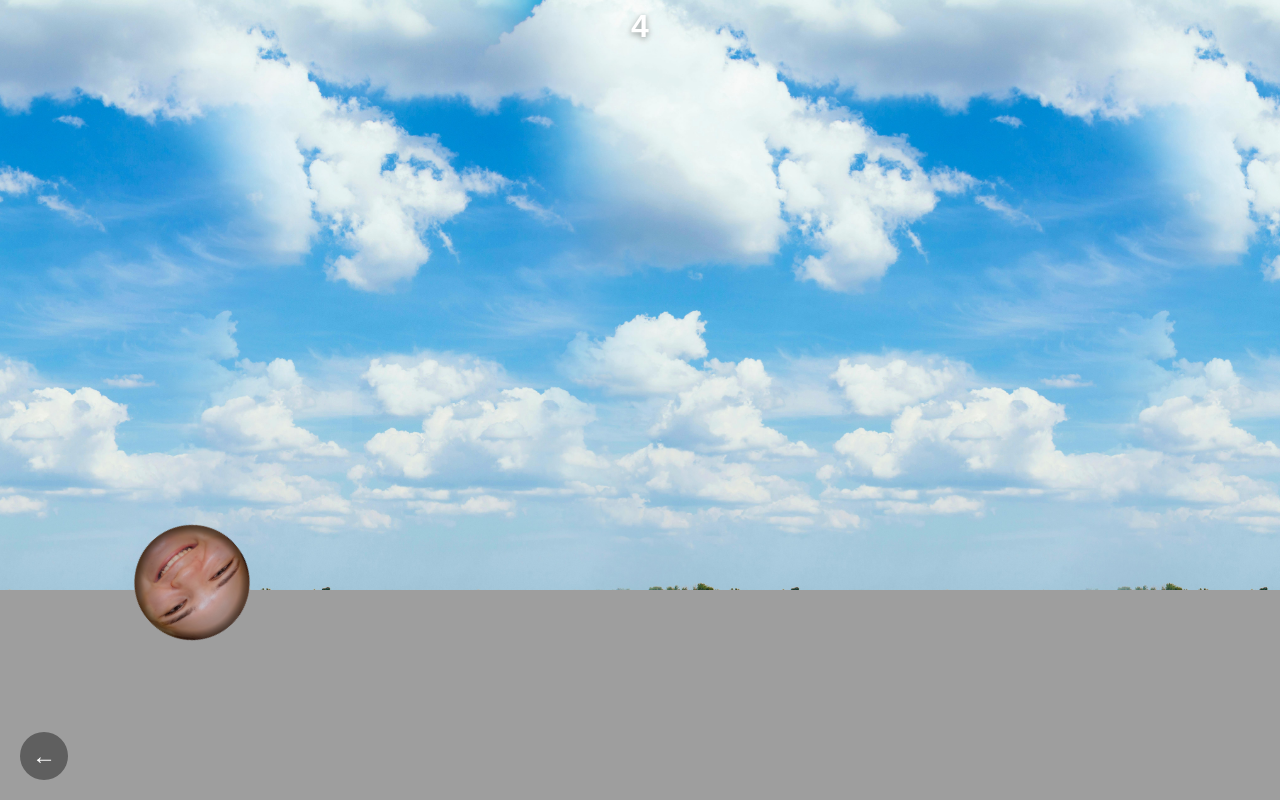
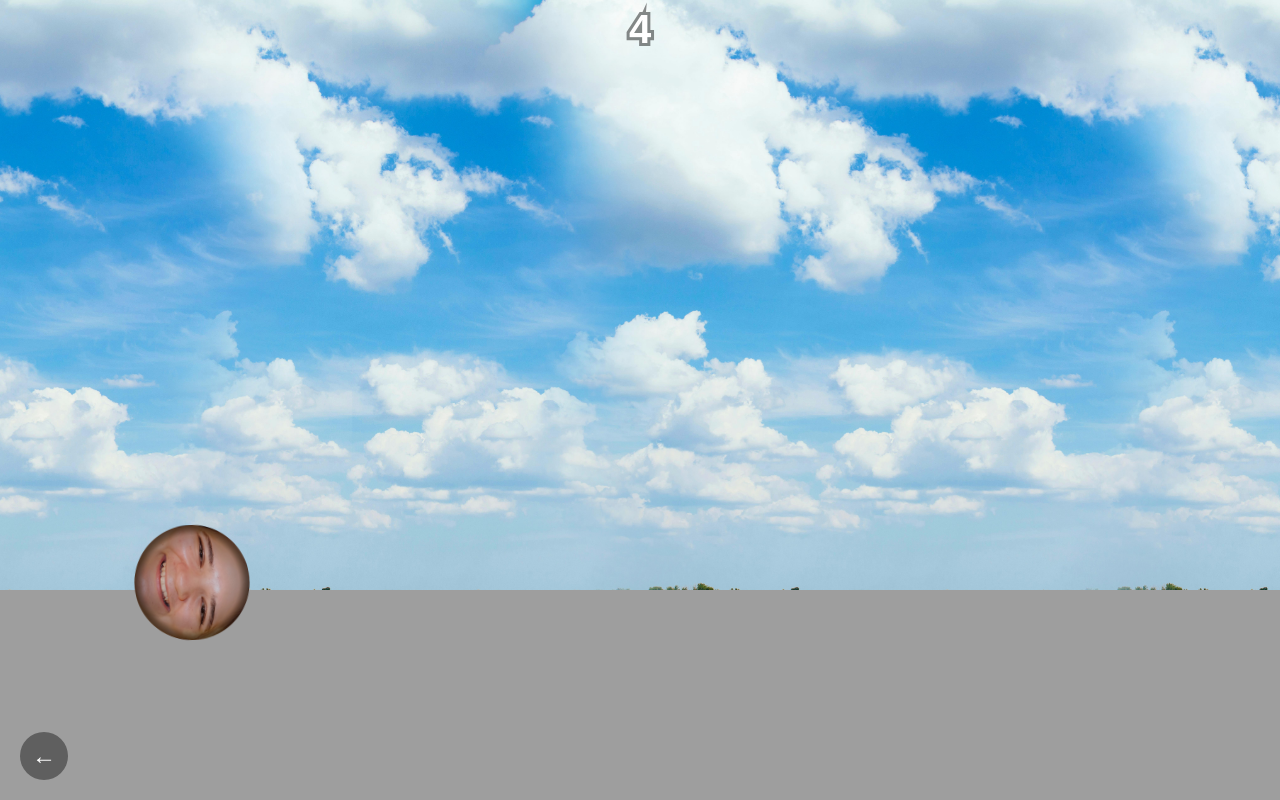
Before and after one commit to JakeNicholas15/jakenicholas-design, a plain HTML site: page projects/rolling-dani/index.html in a window 1280 px wide. Drawn offline with Linux system fonts and the light colour scheme; animation ran at ten frames a second.

Commit message:
Update index.html

```diff
--- a/projects/rolling-dani/index.html
+++ b/projects/rolling-dani/index.html
@@ -32,20 +32,29 @@
   const isMobile = window.matchMedia('(pointer: coarse)').matches || width <= 680;
 
   let groundY = height * 0.8;
-  const gravity = .8;
+  const gravity = 1.5;
   const jumpVelocity = 20;
-  const moveSpeed = 7;                // ← your requested speed
+  const moveSpeed = 7;                // ← world scroll speed
   const SKY_SCROLL_RATIO = 1/3;       // ← sky parallax speed (1/3 of moveSpeed)
   const spawnChance = 0.22;           // ← your current setting
   const spawnGapRatio = 0.3;          // ← your current setting
 
-  // --- NEW: HUD + hint state ---
-  let scoreSeconds = 0;               // accumulates time; 1 point per second
-  let lastTs = null;                  // for delta-time (ms)
+  // ===== HUD / HINT (start text) =====
   const HINT_TEXT = "Press space to jump";
-  const HINT_DURATION_MS = 750;       // total show duration (~0.75s)
-  const HINT_FADE_MS = 300;           // fade in/out segment (ms)
-  const hintStart = performance.now(); // when page loaded
+  const HINT_DURATION_MS = 2500;      // ← show longer (edit here)
+  const HINT_FADE_MS = 600;           // ← fade in/out time (edit here)
+  const hintStart = performance.now();
+
+  // ===== HIT FLASH + DELAYED RESET =====
+  const HIT_FLASH_DURATION = 600;     // red flash total duration (ms)
+  const HIT_FLASH_PEAK_ALPHA = 0.7;   // ~70% opacity at peak
+  const RESET_DELAY_MS = 2000;        // wait this long after hit before reset
+  let gameOver = false;
+  let hitTime = 0;                    // timestamp of collision
+
+  // ===== SCORE =====
+  let scoreSeconds = 0;               // 1 point per second
+  let lastTs = null;                  // for delta-time
 
   // Ball image
   const ballImg = new Image();
@@ -76,10 +85,10 @@
   };
   let grassOffset = 0;
 
-  // Sky (parallax) — now seamless + wraps at 1/3 speed
+  // Sky (parallax) — wraps at 1/3 speed
   const skyImg = new Image();
   let skyLoaded = false;
-  let skyOffset = 0;                  // ← parallax offset
+  let skyOffset = 0;
   skyImg.src = 'DaniRollSky.jpg';
   skyImg.onload = () => { skyLoaded = true; };
 
@@ -108,7 +117,7 @@
         jumpPressed = false;
         this.spinFactor = 1;
       }
-      this.angle += (moveSpeed / (this.radius * 2.5)) * this.spinFactor;
+      this.angle += (moveSpeed / (this.radius * 4)) * this.spinFactor;
     },
     draw() {
       ctx.save();
@@ -173,7 +182,7 @@
   });
   window.addEventListener('touchend', () => { jumpPressed = false; });
 
-  // --- NEW: collision (circle vs rect) ---
+  // ===== Collision helpers / reset =====
   function circleRectCollides(cx, cy, r, rx, ry, rw, rh) {
     const closestX = Math.max(rx, Math.min(cx, rx + rw));
     const closestY = Math.max(ry, Math.min(cy, ry + rh));
@@ -182,10 +191,14 @@
     return (dx*dx + dy*dy) <= r*r;
   }
 
-  // --- NEW: reset game state on collision ---
-  function resetGame() {
+  function hardResetGame() {
     scoreSeconds = 0;
-    obstacles.length = 0; // clear
+    obstacles.length = 0;
+    grassOffset = 0;
+    skyOffset = 0;
+    jumpPressed = false;
+    jumpActive = false;
+    ball.radius = baseRadius * (isMobile ? 1 : 1.15);
     ball.x = width * 0.15;
     ball.y = groundY - ball.radius;
     ball.vy = 0;
@@ -193,7 +206,23 @@
     ball.spinFactor = 1;
   }
 
+  function triggerGameOver() {
+    gameOver = true;
+    hitTime = performance.now();
+  }
+
   function update() {
+    // If we're in gameOver delay, freeze world and wait for reset
+    if (gameOver) {
+      // after delay, perform hard reset and resume
+      if (performance.now() - hitTime >= RESET_DELAY_MS) {
+        hardResetGame();
+        gameOver = false;
+        lastTs = null; // so score timer restarts cleanly
+      }
+      return; // skip movement/spawn while flashing & waiting
+    }
+
     // spawn obstacles with spacing
     if (Math.random() < spawnChance) {
       if (obstacles.length === 0 ||
@@ -210,7 +239,7 @@
     if (skyLoaded) {
       const grassTop = groundY - 50;
       const bottomY = grassTop + 35;
-      const skyScale = bottomY / skyImg.height;  // fill from 0 -> bottomY
+      const skyScale = bottomY / skyImg.height;
       const tileW = skyImg.width * skyScale;
 
       skyOffset -= moveSpeed * SKY_SCROLL_RATIO;
@@ -235,11 +264,11 @@
 
     ball.update();
 
-    // --- NEW: detect collision and reset
+    // detect collision → trigger delayed reset + flash
     for (let i = 0; i < obstacles.length; i++) {
       const ob = obstacles[i];
       if (circleRectCollides(ball.x, ball.y, ball.radius, ob.x, ob.y, ob.width, ob.height)) {
-        resetGame();
+        triggerGameOver();
         break;
       }
     }
@@ -257,7 +286,6 @@
       const tileW = skyImg.width * skyScale;
       let x = skyOffset;
 
-      // draw enough tiles to cover canvas width
       while (x > 0) x -= tileW;
       for (; x < width; x += tileW) {
         ctx.drawImage(skyImg, 0, 0, skyImg.width, skyImg.height,
@@ -273,8 +301,8 @@
       const y = Math.round(groundY - 50);
       const h = grassImg.height;
 
-      let x = Math.floor(grassOffset);   // snap to integer to avoid shimmer
-      while (x > 0) x -= grassWidth;     // draw one tile before 0 to cover wrap
+      let x = Math.floor(grassOffset);
+      while (x > 0) x -= grassWidth;
       for (; x < width; x += grassWidth) {
         ctx.drawImage(grassImg, x, y, grassWidth, h);
       }
@@ -289,22 +317,20 @@
     });
     ball.draw();
 
-    // --- NEW: Score (top-center) ---
-    // Edit text size & font here:
-    ctx.font = 'bold 32px Arial, Helvetica, sans-serif'; // <— size here
-    // Edit text color here:
-    ctx.fillStyle = '#ffffff';                             // <— color here
+    // --- SCORE (top-center) ---
+    // Edit score SIZE here:
+    ctx.font = 'bold 40px Arial, Helvetica, sans-serif';
+    // Edit score COLOR here:
+    ctx.fillStyle = '#ffffff';
     ctx.textAlign = 'center';
     ctx.textBaseline = 'top';
-    // Simple shadow for readability (optional):
-    ctx.save();
-    ctx.shadowColor = 'rgba(0,0,0,0.4)';
-    ctx.shadowBlur = 6;
-    ctx.shadowOffsetY = 2;
-    ctx.fillText(String(Math.floor(scoreSeconds)), width / 2, 12);
-    ctx.restore();
+    ctx.lineWidth = 6;
+    ctx.strokeStyle = 'rgba(0,0,0,0.45)';
+    const scoreText = String(Math.floor(scoreSeconds));
+    ctx.strokeText(scoreText, width / 2, 12);
+    ctx.fillText(scoreText, width / 2, 12);
 
-    // --- NEW: One-time hint with fade in/out ---
+    // --- START HINT (fade in/out, centered) ---
     const now = performance.now();
     const t = now - hintStart;
     if (t < HINT_DURATION_MS) {
@@ -316,29 +342,46 @@
       }
       ctx.save();
       ctx.globalAlpha = Math.max(0, Math.min(1, alpha));
-      // Edit hint size & font here:
-      ctx.font = 'bold 40px Arial, Helvetica, sans-serif'; // <— size here
-      // Edit hint color here:
-      ctx.fillStyle = '#ffffff';                           // <— color here
+      // Edit hint SIZE here:
+      ctx.font = 'bold 44px Arial, Helvetica, sans-serif';
+      // Edit hint COLOR here:
+      ctx.fillStyle = '#ffffff';
       ctx.textAlign = 'center';
       ctx.textBaseline = 'middle';
-      // optional stroke for contrast
       ctx.strokeStyle = 'rgba(0,0,0,0.35)';
       ctx.lineWidth = 6;
       ctx.strokeText(HINT_TEXT, width / 2, height / 2);
       ctx.fillText(HINT_TEXT, width / 2, height / 2);
       ctx.restore();
     }
+
+    // --- RED FLASH on hit (fades out) ---
+    if (gameOver) {
+      const elapsed = now - hitTime;
+      if (elapsed < HIT_FLASH_DURATION) {
+        // cosine ease-out for a nice falloff
+        const k = elapsed / HIT_FLASH_DURATION;
+        const ease = Math.cos(k * Math.PI) * 0.5 + 0.5; // 1 -> 0 over duration
+        const alpha = HIT_FLASH_PEAK_ALPHA * ease;
+        ctx.save();
+        ctx.globalAlpha = Math.max(0, Math.min(HIT_FLASH_PEAK_ALPHA, alpha));
+        ctx.fillStyle = '#ff0000';
+        ctx.fillRect(0, 0, width, height);
+        ctx.restore();
+      }
+    }
   }
 
-  // --- NEW: time-based loop to advance score at 1 point/second ---
+  // main loop with dt for scoring; pauses during gameOver delay
   function loop(ts) {
-    if (lastTs == null) lastTs = ts;
-    const dt = ts - lastTs;
-    lastTs = ts;
-
-    // advance score (seconds)
-    scoreSeconds += dt / 1000;
+    if (!gameOver) {
+      if (lastTs == null) lastTs = ts;
+      const dt = ts - lastTs;
+      lastTs = ts;
+      scoreSeconds += dt / 1000; // 1 point per second
+    } else {
+      lastTs = null; // pause score timer while waiting to reset
+    }
 
     update();
     draw();
@@ -353,7 +396,7 @@
     groundY = height * 0.8;
     ball.radius = baseRadius * (isMobile ? 1 : 1.15);
     ball.x = width * 0.15;
-    ball.y = groundY - ball.radius; // keep on ground after resize
+    ball.y = groundY - ball.radius;
   });
 
   requestAnimationFrame(loop);
```
